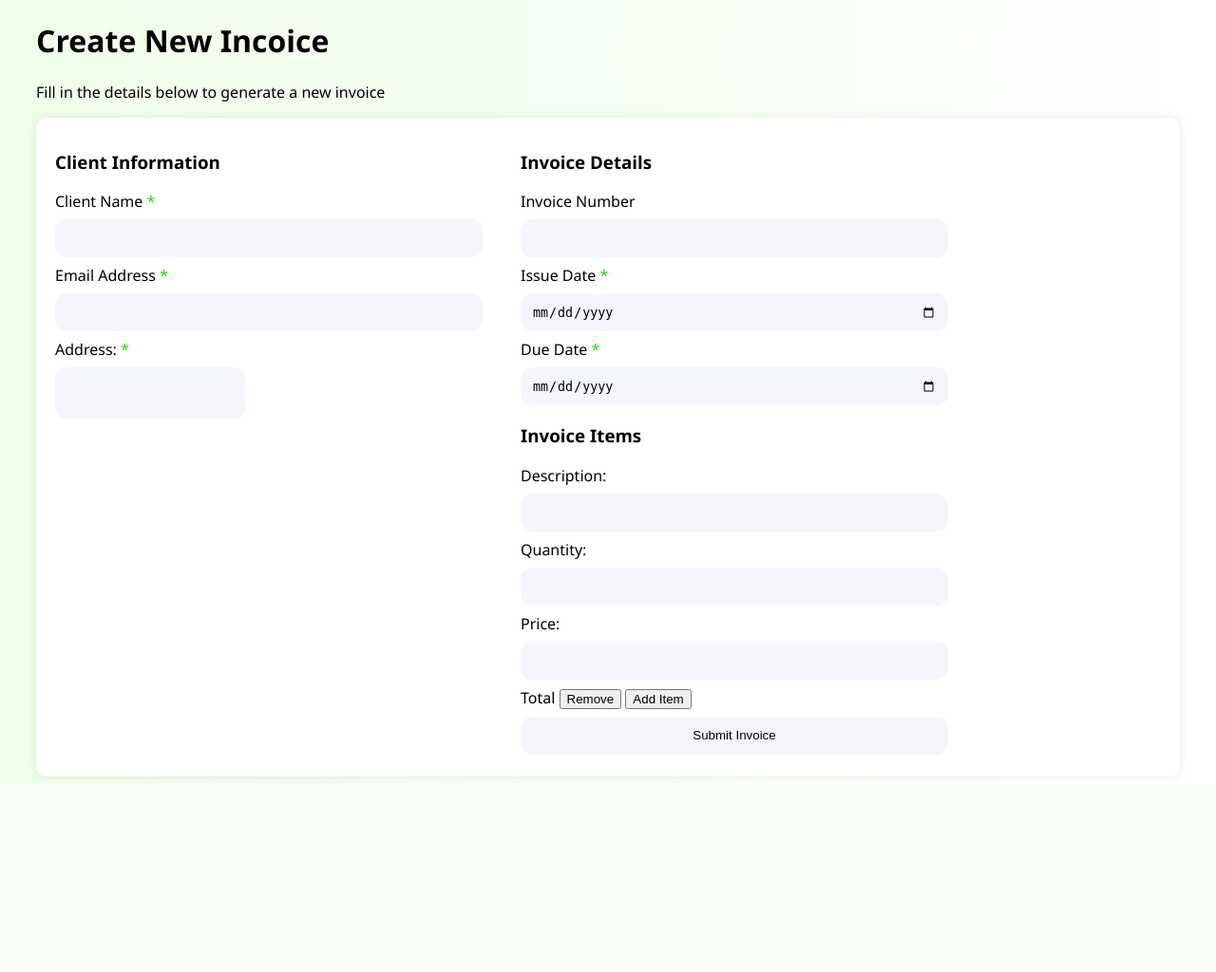
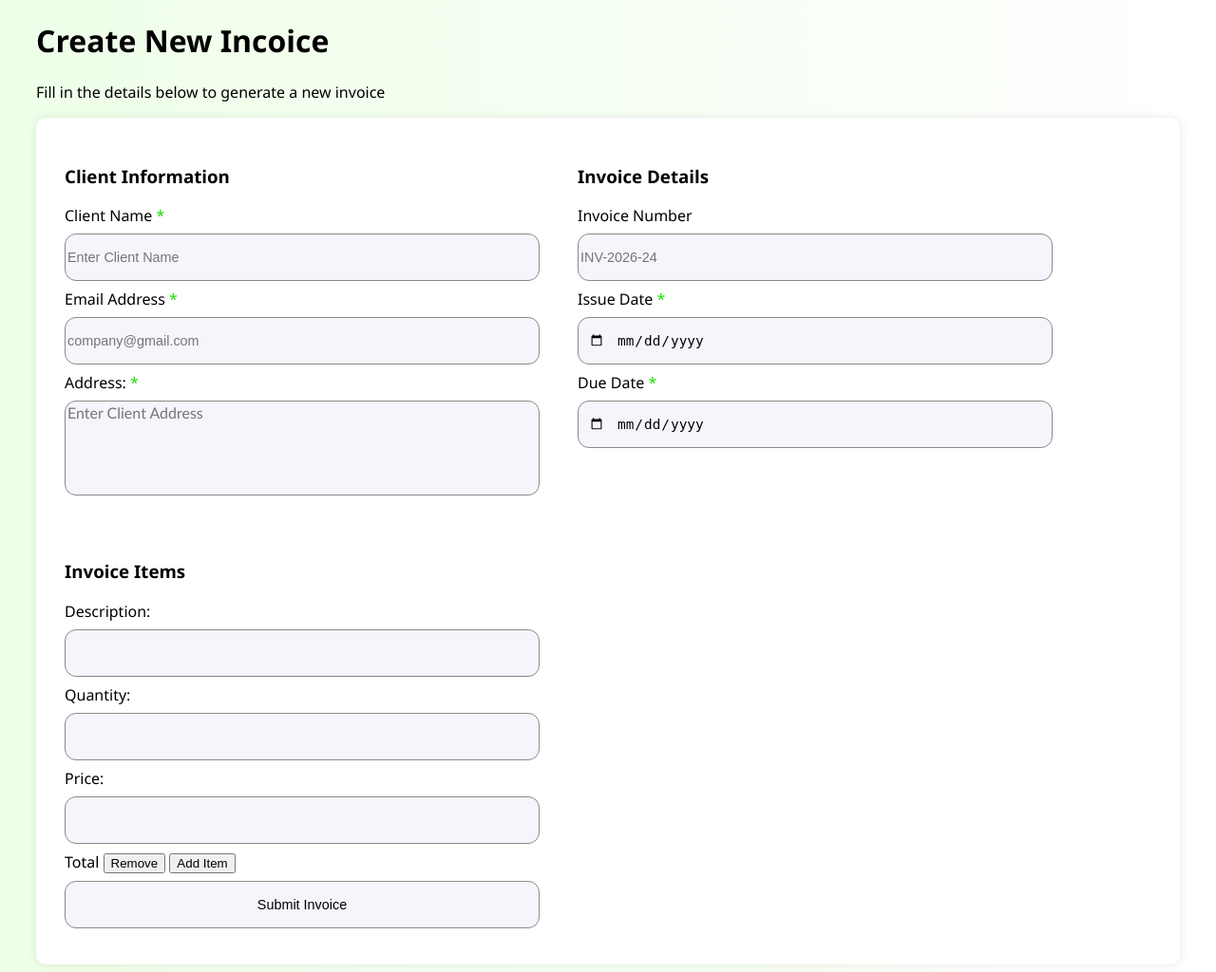
Before and after one commit to sakibumumuni/FruityFlicksInvoice, a Flask app: template app/templates/createinvoice.html in a window 1280 px wide. Shown: the whole page at 95% size. Before the commit the page ends 826 px from the top, so only its background shows below. Run offline with Flask 3, Linux system fonts and the light colour scheme; the template is opened without the code that fills it, so the values that code supplies are empty.

Commit message:
Few styles

```diff
--- a/app/static/css/style.css
+++ b/app/static/css/style.css
@@ -223,20 +223,20 @@ html{
 .invoice-form{
     background-color: rgb(255, 255, 255);
     box-shadow: 0px 0px 10px 0px rgba(0, 0, 0, 0.1);
-    padding: 15px 20px;
+    padding: 30px !important;
     border-radius: 10px;
 }
 
 .invoice-form input{
     background: #f4f6fc;
-    border: none;
+    border: 1px solid #8b8989;
     border-radius: 12px;
-    padding: 12px;
     display: block;
     margin: 8px 0px;
-    min-width: 450px;
-    height: 40px;
+    min-width: 500px;
+    height: 50px;
     width: 100%;
+    font-size: 0.9rem;
 }
 .invoice-form input:active, .invoice-form input:focus, .invoice-form textarea:active, .invoice-form textarea:focus {
     border: 2px solid #41b300;
@@ -248,17 +248,44 @@ html{
 }
 .invoice-form textarea{
     background: #f4f6fc;
-    border: none;
+    border: 1px solid #8b8989;
     border-radius: 12px;
-    padding: 12px;
+    width: 100%;
+    height: 100px;
+    font-size: 1rem;
     display: block;
     margin: 8px 0px;
     resize: none;
+    font-family:'Gill Sans', 'Gill Sans MT', Calibri, 'Trebuchet MS', sans-serif
 }
 
 /* Side by side placement */
-.invoice-form .invoice-form-wrapper{
+.invoice-form-wrapper{
     display: flex;
     gap: 40px;
     flex-wrap: wrap;
 }
+
+/* Date picker styling */
+.invoice-details input[type="date"]::-webkit-calender-picker-indicator {
+    filter: invert(40%) sepia(90%) saturate(400%) hue-rotate(200deg);
+    cursor: pointer;
+    position: relative;
+    right: 10px;
+}
+
+/* Move date picker icon to the left for issue date and due date */
+#issue_date::-webkit-calendar-picker-indicator,
+#due_date::-webkit-calendar-picker-indicator {
+    position: absolute;
+    left: 10px;
+    right: auto;
+    transform: translateY(-50%);
+    top: 50%;
+}
+
+#issue_date,
+#due_date {
+    position: relative;
+    padding-left: 40px; /* Make room for the icon on the left */
+}
--- a/app/templates/createinvoice.html
+++ b/app/templates/createinvoice.html
@@ -16,24 +16,27 @@
                     <div class="client_information">
                         <h3>Client Information</h3>
                         <label for="client_name" class="required" ><span></span> Client Name</label>
-                        <input type="text" id="client_name" name="client_name" required>
+                        <input type="text" id="client_name" name="client_name" required placeholder="Enter Client Name" >
 
                         <label for="email_address" class="required" ><span></span> Email Address</label>
-                        <input type="email" id="email_address" name="email_address" required>
+                        <input type="email" id="email_address" name="email_address" required placeholder="company@gmail.com">
 
                         <label for="address" class="required" ><span></span> Address:</label>
-                        <textarea id="address" name="address" required></textarea>
+                        <textarea id="address" name="address" required placeholder="Enter Client Address"></textarea>
                     </div>
 
                     <div id="invoice_details">
                         <h3><span></span>Invoice Details</h3>
-                        <div class="invoice_item">
+                        <div class="invoice_details" >
                             <label for="invoice_number" ><span></span> Invoice Number</label>
-                            <input type="text" id="invoice_number" name="invoice_number" required>
+                            <input type="text" id="invoice_number" name="invoice_number" required placeholder="INV-2026-24">
                             <label for="issue_date" class="required" ><span></span> Issue Date</label>
-                    <input type="date" id="issue_date" name="issue_date" required>
+                            <input type="date" id="issue_date" name="issue_date" required>
                             <label for="due_date" class="required">Due Date</label>
-                    <input type="date" id="due_date" name="due_date" required>
+                            <input type="date" id="due_date" name="due_date" required>
+                        </div>
+                    </div>
+                    <div>
                             <h3>Invoice Items</h3>
                             <label for="invoice_itemdescription">Description:</label>
                             <input type="text" id="invoice_itemdescription" name="invoice_itemdescription" required>
@@ -49,11 +52,8 @@
                             <button type="button" onclick="removeItem(this)">Remove</button>
                             <button type="button" onclick="addItem()">Add Item</button>
                              <input type="submit" value="Submit Invoice">
+                        </div>
                 </div>
-                        </div>
-                    </div>
-
-
             </form>
     <!-- </div> -->
 </body>
```
